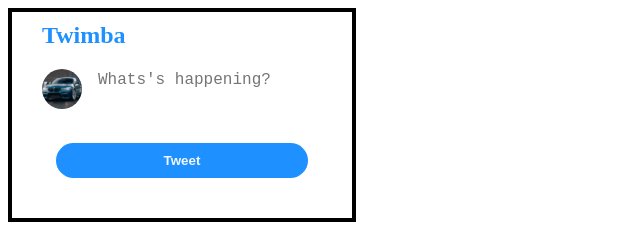
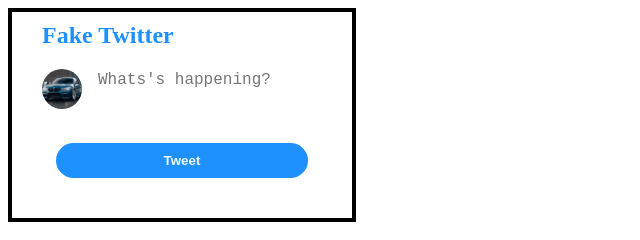
Before and after one commit to auskerdev/myProjects, a plain HTML site: page twimbba/index.html in a window 1280 px wide. Shown: the full height of the page, 0-640 px from the left. Drawn offline with Linux system fonts and the light colour scheme.

Commit message:
changed title
changed title

```diff
--- a/twimbba/index.html
+++ b/twimbba/index.html
@@ -12,7 +12,7 @@
 <body>
    <div class="container">
       <div>
-         <h2>Twimba</h2>
+         <h2>Fake Twitter</h2>
       </div>
       <div>
          <img src="car4.jpg" alt="profile picture">
```
